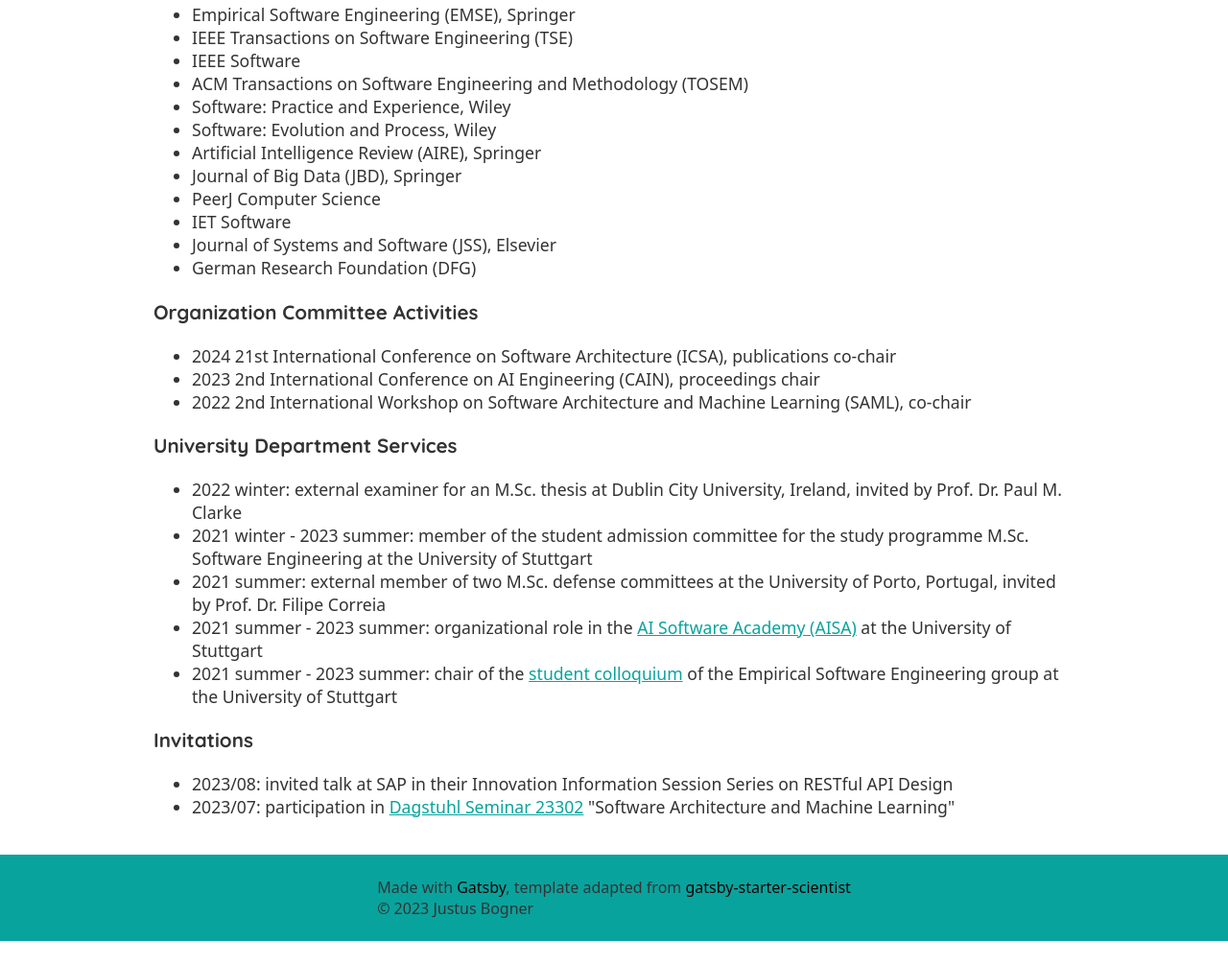
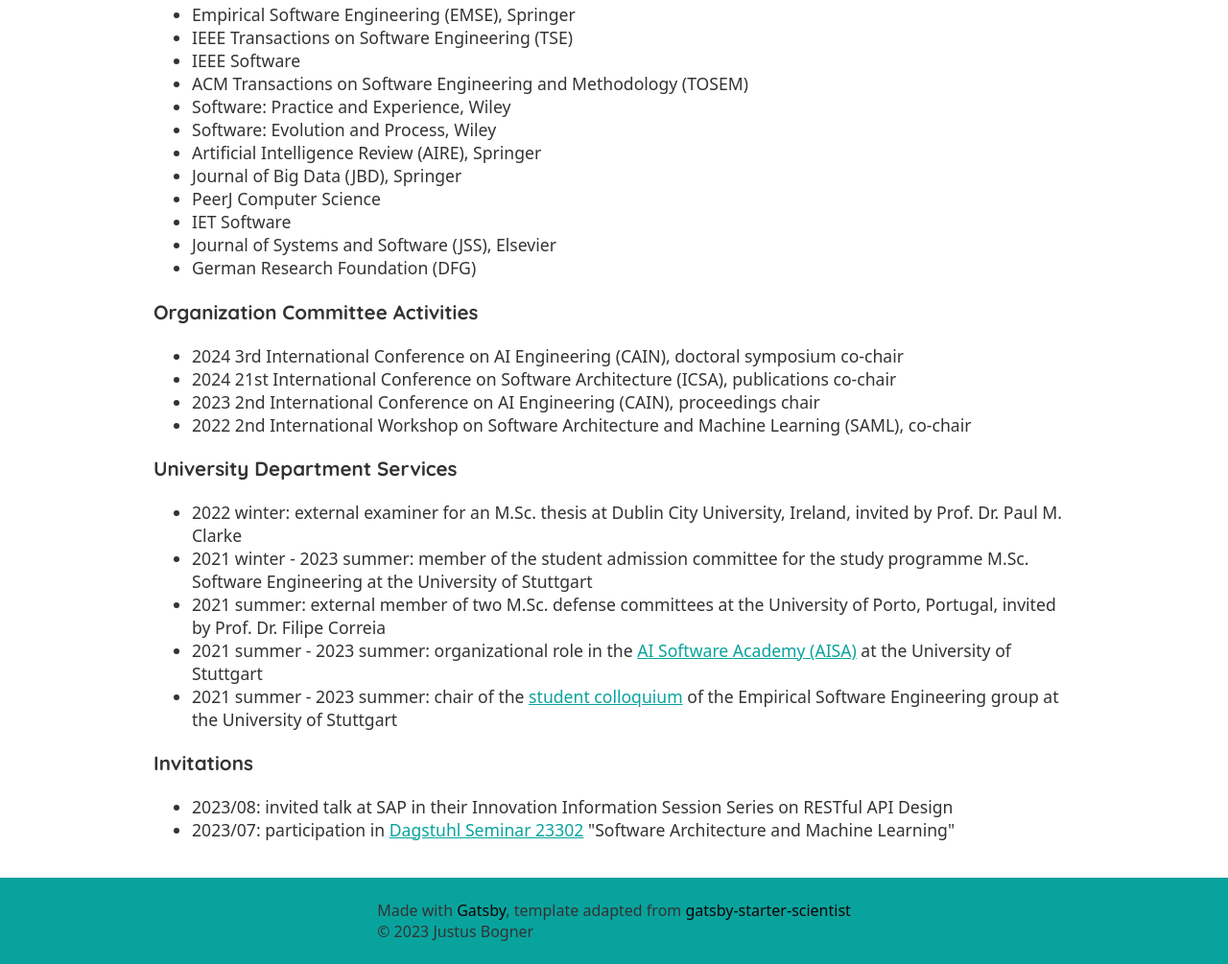
Before and after one commit to xJREB/cv-website, a Gatsby site: page /service in a window 1280 px wide. Shown: the part 995-2000 px from the top of the page at 96% size. Before the commit the page ends 1976 px from the top, so only its background shows below. Built offline with nearby package versions, Linux system fonts and the light colour scheme; Gatsby itself is replaced by a stand-in of ours.

Commit message:
Updated service page

```diff
--- a/package.json
+++ b/package.json
@@ -1,7 +1,7 @@
 {
     "name": "jreb-cv",
     "description": "The CV website of Dr. Justus Bogner",
-    "version": "1.4.8",
+    "version": "1.4.9",
     "license": "MIT",
     "scripts": {
         "build": "gatsby build",
--- a/src/pages/service.js
+++ b/src/pages/service.js
@@ -156,6 +156,10 @@ const Service = () => {
                         <h3>Organization Committee Activities</h3>
                         <ul>
                             <li>
+                                2024 3rd International Conference on AI
+                                Engineering (CAIN), doctoral symposium co-chair
+                            </li>
+                            <li>
                                 2024 21st International Conference on Software
                                 Architecture (ICSA), publications co-chair
                             </li>
```
